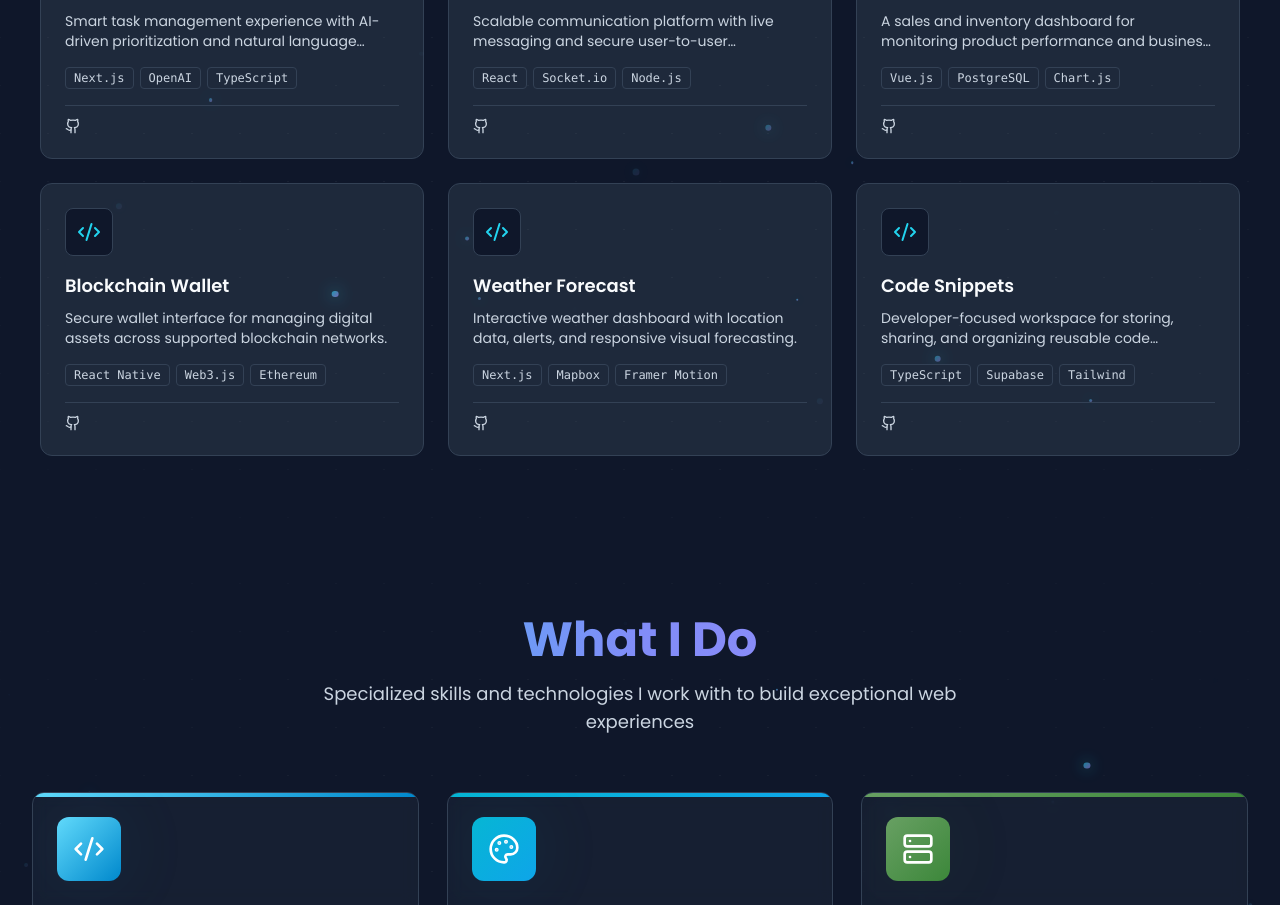
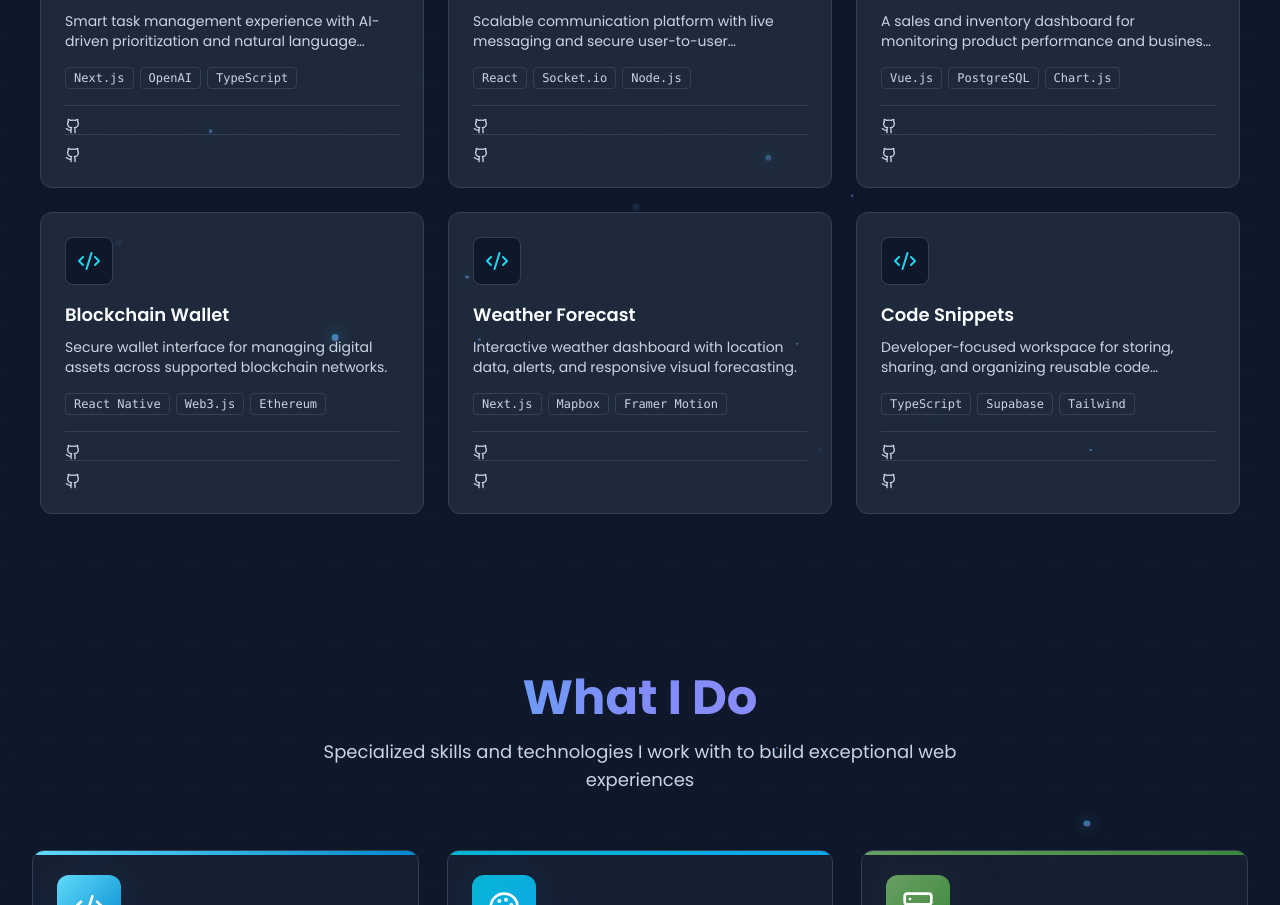
Before and after one commit to abdullahyaseen0010/abdullah-yaseen.portfolio, a Next.js app: page / in a window 1280 px wide. Shown: the part 1380-2285 px from the top of the page. Built offline with nearby package versions, Linux system fonts and the light colour scheme.

Commit message:
Remove duplicate ProjectLinks component rendering

```diff
--- a/src/components/Project/ProjectCard.tsx
+++ b/src/components/Project/ProjectCard.tsx
@@ -112,6 +112,10 @@ const ProjectCard = ({ project, isHovered, onHoverStart, onHoverEnd }: ProjectCa
           <ProjectLinks github={project.github} demo={project.demo} />
         </div>
 
+         <div className="relative z-10">
+          <ProjectLinks github={project.github} demo={project.demo} />
+        </div>
+
         {/* Animated border glow on hover */}
         <motion.div
           initial={{ opacity: 0 }}
```
